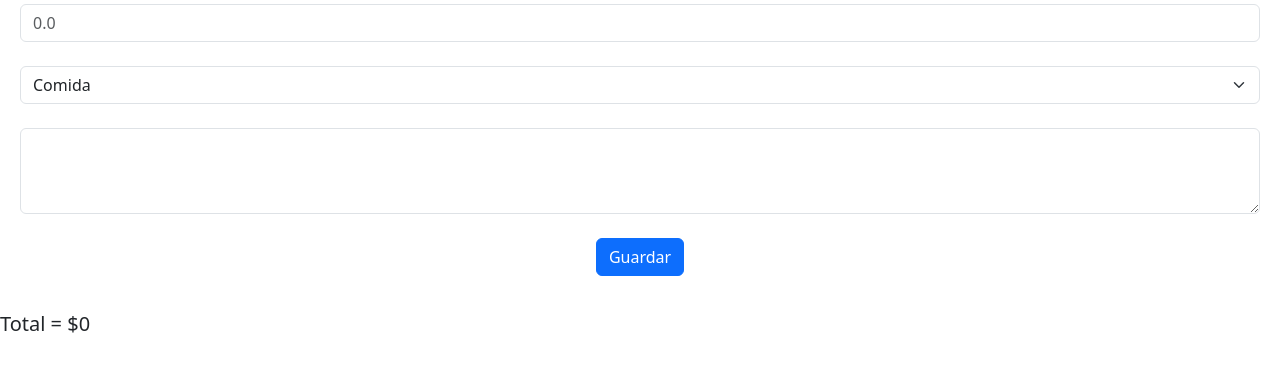
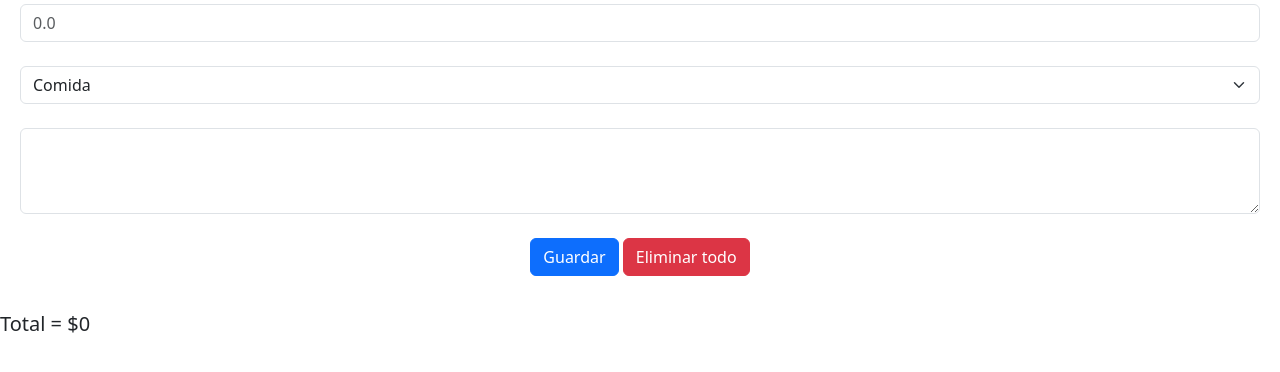
Before and after one commit to Unk-Demon/Gastos, a plain HTML site: page index.html in a window 1280 px wide. Shown: the part 62-434 px from the top of the page. Drawn offline with nearby package versions, Linux system fonts and the light colour scheme.

Commit message:
Delete all finished

```diff
--- a/index.html
+++ b/index.html
@@ -22,6 +22,7 @@
             <textarea class="form-control" id="descripcion" rows="3"></textarea>
             <br>
             <button type="submit" class="btn btn-primary">Guardar</button>
+            <button type="button" class="btn btn-danger" onclick="eliminarTodo()">Eliminar todo</button>
         </form>
 
         <ul id="listaGastos">
--- a/script.js
+++ b/script.js
@@ -95,3 +95,9 @@ function calcularTotal(){
 
     total.innerHTML = "Total = $" + control.obtenerTotal();
 }
+
+function eliminarTodo(){
+    localStorage.removeItem("gastos");
+
+    location.reload();
+}
```
